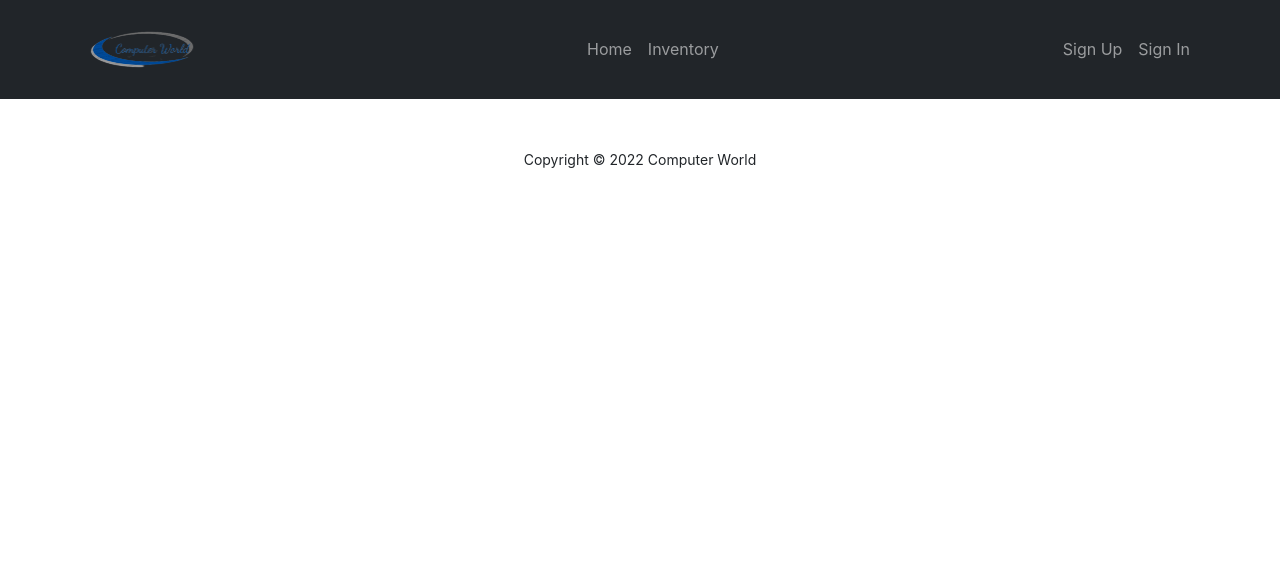
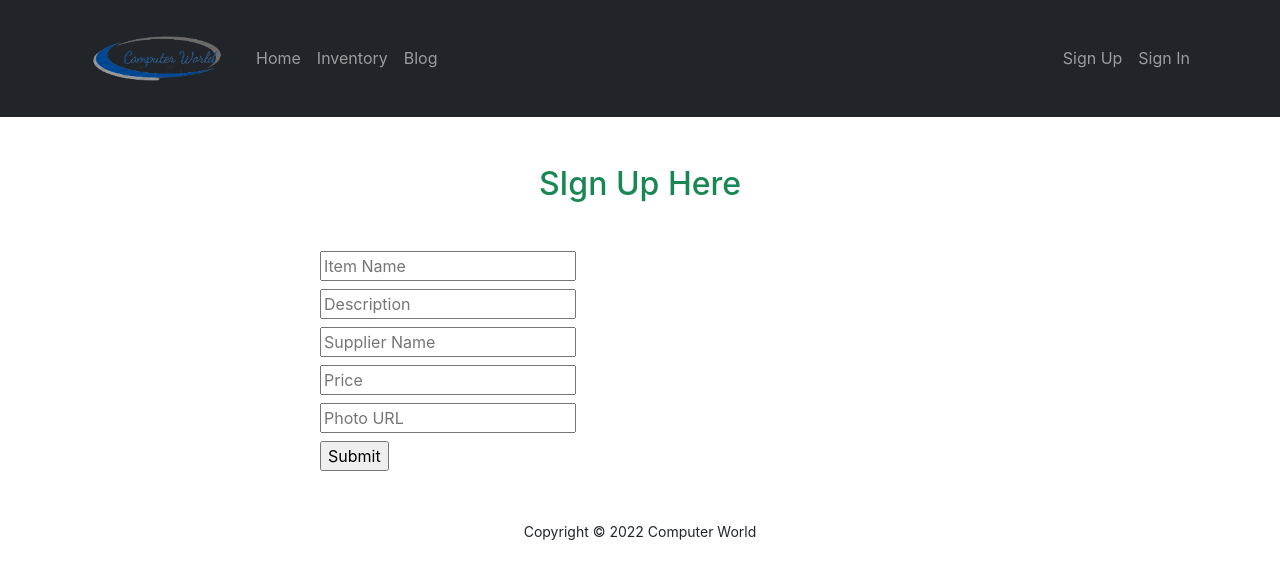
Before and after one commit to rumanak21/Computer-World-Full-Website, a React (Create React App) app: page /signup in a window 1280 px wide. Shown: the top 578 px of the page. Built offline with nearby package versions, Linux system fonts and the light colour scheme.

Commit message:
SignUp Component Added

```diff
--- a/package.json
+++ b/package.json
@@ -7,6 +7,7 @@
     "@testing-library/react": "^13.2.0",
     "@testing-library/user-event": "^13.5.0",
     "bootstrap": "^5.1.3",
+    "firebase": "^9.8.0",
     "react": "^18.1.0",
     "react-bootstrap": "^2.3.1",
     "react-dom": "^18.1.0",
--- a/src/App.js
+++ b/src/App.js
@@ -7,6 +7,7 @@ import Header from './components/Header/Header';
 import Home from './components/Home/Home';
 import InventoryList from './components/InventoryList/InventoryList';
 import ManageItem from './components/ManageItem/ManageItem';
+import SignUp from './components/SignUp/SignUp';
 
 
 function App() {
@@ -19,6 +20,7 @@ function App() {
       <Route path='/inventory' element= {<InventoryList></InventoryList> } ></Route>
       <Route path='/manageitem/:itemId' element= {<ManageItem></ManageItem>} ></Route>
       <Route path='/addnewitem' element= {<AddNewItem></AddNewItem>} ></Route>
+      <Route path='/signup' element= {<SignUp></SignUp>} ></Route>
     </Routes>
 
 
--- a/src/components/Header/Header.js
+++ b/src/components/Header/Header.js
@@ -8,17 +8,18 @@ const Header = () => {
         <div>
             <Navbar collapseOnSelect expand="lg" bg="dark" variant="dark">
                 <Container>
-                    <Navbar.Brand as={Link} to="/"> <img className='w-25' src={logo} alt="" srcset="" /> </Navbar.Brand>
+                    <Navbar.Brand as={Link} to="/"> <img className='' width={150} src={logo} alt="" srcset="" /> </Navbar.Brand>
                     <Navbar.Toggle aria-controls="responsive-navbar-nav" />
                     <Navbar.Collapse id="responsive-navbar-nav">
                         <Nav className="me-auto">
                             <Nav.Link as={Link} to="/">Home</Nav.Link>
                             <Nav.Link as={Link} to="/inventory">Inventory</Nav.Link>
+                            <Nav.Link as={Link} to="/blog">Blog</Nav.Link>
 
 
                         </Nav>
                         <Nav>
-                            <Nav.Link as={Link} to="#signup">Sign Up</Nav.Link>
+                            <Nav.Link as={Link} to="/signup">Sign Up</Nav.Link>
                             <Nav.Link as={Link} to="#signin">
                                 Sign In
                             </Nav.Link>
--- /dev/null
+++ b/src/components/SignUp/SignUp.js
@@ -0,0 +1,26 @@
+import React from 'react';
+import { useForm } from "react-hook-form";
+
+const SignUp = () => {
+    const { register, handleSubmit } = useForm();
+    const onSubmit = data => {
+        console.log(data)
+
+    };
+
+    return (
+        <div  >
+            <h2 className='text-center text-success m-5' >SIgn Up Here</h2>
+            <form className=' w-50 mx-auto'  onSubmit={handleSubmit(onSubmit)}>
+            <input className='mb-2' placeholder='Item Name' {...register("name", { required: true, maxLength: 20 })} /> <br />
+            <input className='mb-2' placeholder='Description' {...register("shortDescription")} /> <br />
+            <input className='mb-2' placeholder='Supplier Name' type="text" {...register("supplier")} /> <br />
+            <input className='mb-2' placeholder='Price' type="number" {...register("price")} /> <br />
+            <input className='mb-2' placeholder='Photo URL' type="text" {...register("picture")} /> <br />
+            <input type="submit" />
+        </form>
+        </div>
+    );
+};
+
+export default SignUp;
```
Also changed, not shown: 1 other file (tests, documents, lock files or other folders).
